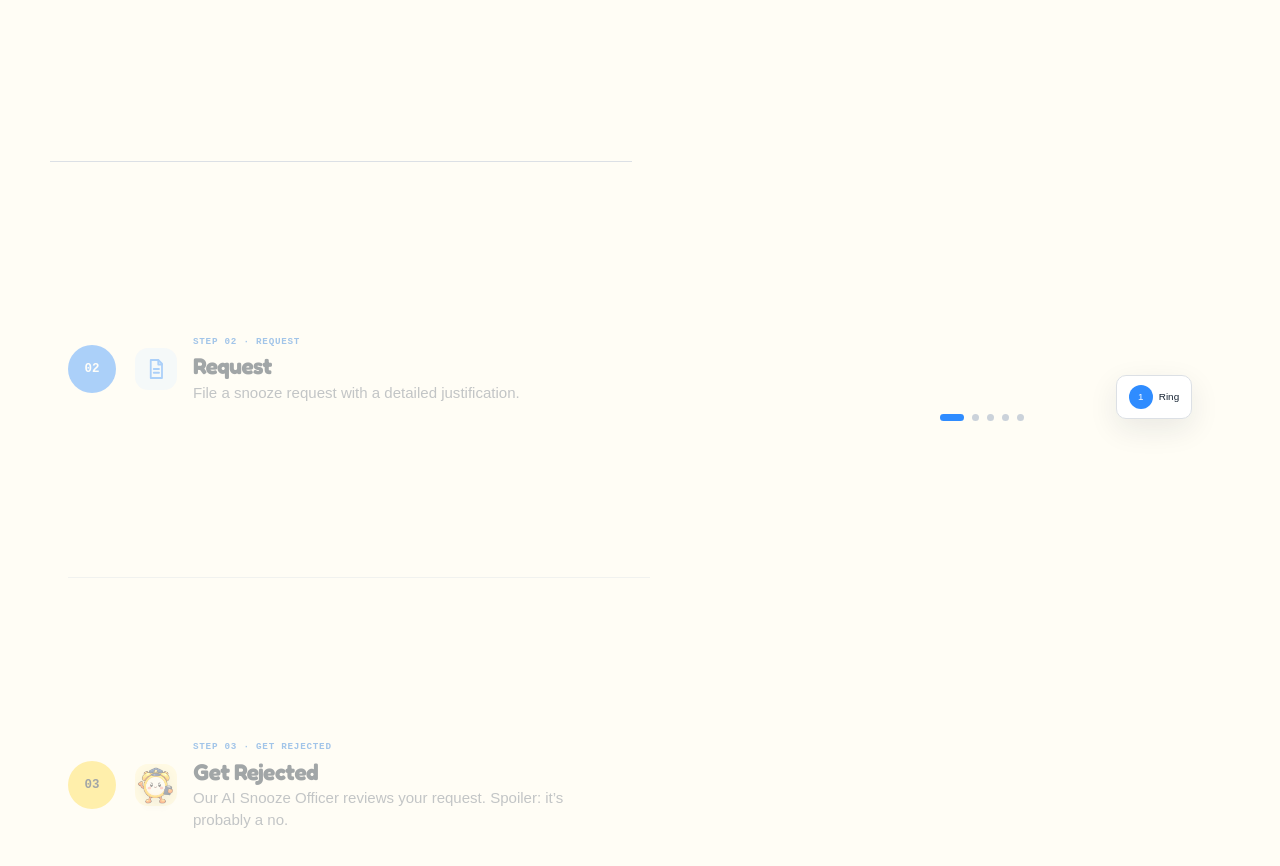
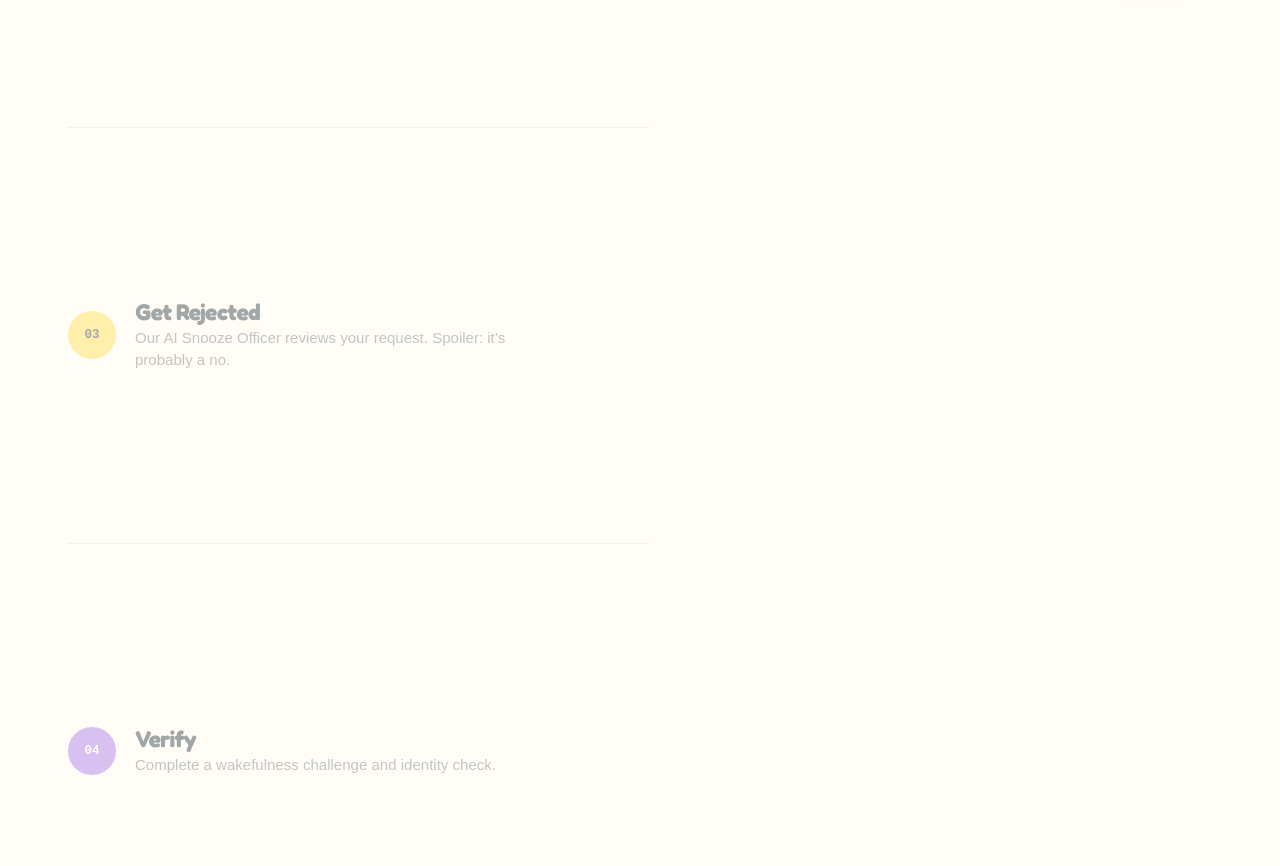
Before and after one commit to geraldsberongoy/KYA, a React (Vite) app in the folder landing/: page / in a window 1280 px wide. Shown: the part 1780-2646 px from the top of the page. Built offline with nearby package versions, Linux system fonts and the light colour scheme; a web font is replaced by a local one.

Commit message:
Reorder landing sections and simplify steps

```diff
--- a/landing/src/App.jsx
+++ b/landing/src/App.jsx
@@ -58,8 +58,6 @@ const steps = [
     copy: 'Your alarm goes off. The journey begins.',
     screen: alarmScreen,
     color: 'pink',
-    icon: 'button',
-    iconClass: 'icon-red',
   },
   {
     number: '02',
@@ -68,8 +66,6 @@ const steps = [
     copy: 'File a snooze request with a detailed justification.',
     screen: reasonScreen,
     color: 'blue',
-    icon: 'file',
-    iconClass: 'icon-blue',
   },
   {
     number: '03',
@@ -78,8 +74,6 @@ const steps = [
     copy: 'Our AI Snooze Officer reviews your request. Spoiler: it’s probably a no.',
     screen: appealScreen,
     color: 'gold',
-    icon: 'officer',
-    iconClass: 'icon-gold',
   },
   {
     number: '04',
@@ -88,8 +82,6 @@ const steps = [
     copy: 'Complete a wakefulness challenge and identity check.',
     screen: wakeCheckScreen,
     color: 'purple',
-    icon: 'puzzle',
-    iconClass: 'icon-purple',
   },
   {
     number: '05',
@@ -98,8 +90,6 @@ const steps = [
     copy: 'You’re up. Somehow, it was easier than another snooze.',
     screen: successScreen,
     color: 'green',
-    icon: 'sun',
-    iconClass: 'icon-green',
   },
 ];
 
@@ -235,6 +225,7 @@ function Hero() {
       <div className="container hero-grid">
         <div className="hero-copy reveal reveal-left">
           <h1 id="hero-title">Snoozing now requires <span className="hero-highlight">paperwork.</span></h1>
+          <p className="hero-subtitle">The alarm clock that makes getting up easier than asking for five more minutes.</p>
           <div className="hero-actions">
             <AppLink className="button button-blue" />
             <a className="button button-white" href="#how">See how it works</a>
@@ -362,9 +353,7 @@ function HowItWorks() {
                   <PhoneFrame src={step.screen} alt="" eager={index === 0} />
                 </div>
                 <span className={`step-number ${step.color}`}>{step.number}</span>
-                <span className={`step-icon ${step.iconClass}`}><Icon name={step.icon} /></span>
                 <div>
-                  <span className="step-label mono">Step {step.number} · {step.label}</span>
                   <h3>{step.title}</h3>
                   <p>{step.copy}</p>
                 </div>
@@ -383,7 +372,6 @@ function Testimonials() {
       <div className="container">
         <div className="testimonials-head reveal reveal-left">
           <h2 id="testimonials-title">Testimony submitted under oath.</h2>
-          <span className="sample-label mono">Real people · Real mornings · Questionable choices</span>
         </div>
         <div className="testimonial-grid">
           {testimonials.map((testimonial, index) => (
@@ -524,9 +512,9 @@ export default function App() {
       <main id="main-content">
         <div id="top" />
         <Hero />
-        <DueProcess />
         <HowItWorks />
         <Features />
+        <DueProcess />
         <Testimonials />
         <Faq />
         <FinalCta />
--- a/landing/src/styles.css
+++ b/landing/src/styles.css
@@ -75,6 +75,7 @@ section { padding: 92px 0; }
 .hero-highlight::before { position: absolute; z-index: -1; inset: 12% -.08em 3%; border-radius: .18em .1em .2em .12em; background: var(--yellow); content: ""; transform: rotate(-1.5deg); }
 .hero-highlight::after { position: absolute; right: .02em; bottom: -.05em; left: .02em; height: .055em; border-radius: 99px; background: var(--blue); content: ""; transform: rotate(-1deg); }
 .hero-actions { display: flex; flex-wrap: wrap; gap: 12px; }
+.hero-subtitle { max-width: 640px; margin-bottom: 24px; color: var(--gray); font-size: 1.12rem; line-height: 1.55; }
 .hero-visual { position: relative; min-height: 690px; }
 .hero-sun { position: absolute; inset: 8% 0 2% 2%; border-radius: 51% 49% 45% 55%; background: var(--yellow-pale); transform: rotate(-4deg); }
 .hero-phone { position: absolute; z-index: 2; width: clamp(270px, 21vw, 320px); }
@@ -126,7 +127,7 @@ section { padding: 92px 0; }
 .how-dots span.active { width: 24px; border-radius: 99px; background: var(--blue); }
 .steps-note { right: -8px; bottom: 74px; transform: rotate(7deg); }
 .step-list { margin: 0; padding: 0; list-style: none; }
-.step { display: grid; min-height: 52vh; grid-template-columns: 54px 45px 1fr; align-content: center; align-items: center; gap: 13px; border-bottom: 1px solid var(--line); opacity: .4; transform: translateX(18px); transition: opacity .35s ease, transform .35s ease; }
+.step { display: grid; min-height: 52vh; grid-template-columns: 54px 1fr; align-content: center; align-items: center; gap: 13px; border-bottom: 1px solid var(--line); opacity: .4; transform: translateX(18px); transition: opacity .35s ease, transform .35s ease; }
 .step:first-child { border-top: 1px solid var(--line); }
 .step.active { opacity: 1; transform: none; }
 .step-number { display: grid; width: 48px; height: 48px; place-items: center; border-radius: 50%; color: white; font: 800 .78rem "Roboto Mono", monospace; }
@@ -135,18 +136,13 @@ section { padding: 92px 0; }
 .step-number.gold { color: var(--navy); background: var(--yellow); }
 .step-number.purple { background: var(--purple); }
 .step-number.green { background: #31b875; }
-.step-icon { display: grid; width: 42px; height: 42px; place-items: center; border-radius: 13px; }
-.step-icon svg { width: 24px; height: 24px; }
-.step-icon img { width: 42px; filter: drop-shadow(0 4px 5px rgba(22,35,51,.12)); }
-.step-label { display: block; margin-bottom: 6px; color: var(--blue-dark); font-size: .58rem; letter-spacing: .08em; }
 .step h3 { margin: 0 0 4px; font-size: 1.42rem; }
 .step p { max-width: 430px; margin: 0; font-size: .94rem; }
 @keyframes screen-in { from { opacity: 0; transform: translateY(15px) scale(.985); filter: blur(5px); } to { opacity: 1; transform: none; filter: none; } }
 
 .testimonials { padding: 58px 0 78px; background: #fffef9; }
-.testimonials-head { display: flex; align-items: end; justify-content: space-between; gap: 24px; margin-bottom: 24px; }
-.testimonials-head h2 { margin: 0; }
-.sample-label { color: var(--gray); font-size: .62rem; }
+.testimonials-head { margin-bottom: 24px; }
+.testimonials-head h2 { margin: 0; font-size: clamp(1.35rem, 5.2vw, 3.9rem); white-space: nowrap; }
 .testimonial-grid { display: grid; grid-template-columns: repeat(3, 1fr); gap: 16px; }
 .testimonial { position: relative; min-height: 235px; border: 1px solid var(--line); border-radius: 16px; padding: 22px; background: white; box-shadow: 0 7px 22px rgba(22,35,51,.06); }
 .witness { display: flex; align-items: center; gap: 11px; }
@@ -245,9 +241,8 @@ section { padding: 92px 0; }
   .screen-status { right: -92px; bottom: 18px; font-size: .52rem; }
   .how-dots { bottom: 8px; }
   .steps-note { right: auto; bottom: 54px; left: 8px; padding: 5px 7px; background: rgba(255,253,245,.94); font-size: .66rem; }
-  .step { min-height: 44vh; grid-template-columns: 45px 38px 1fr; gap: 9px; padding-block: 30px; }
+  .step { min-height: auto; grid-template-columns: 45px 1fr; gap: 9px; padding-block: 30px; }
   .step-number { width: 42px; height: 42px; }
-  .step-icon { width: 36px; height: 36px; }
   .step h3 { font-size: 1.22rem; }
   .testimonials { padding: 50px 0 65px; }
   .testimonials-head { align-items: flex-start; flex-direction: column; }
```
